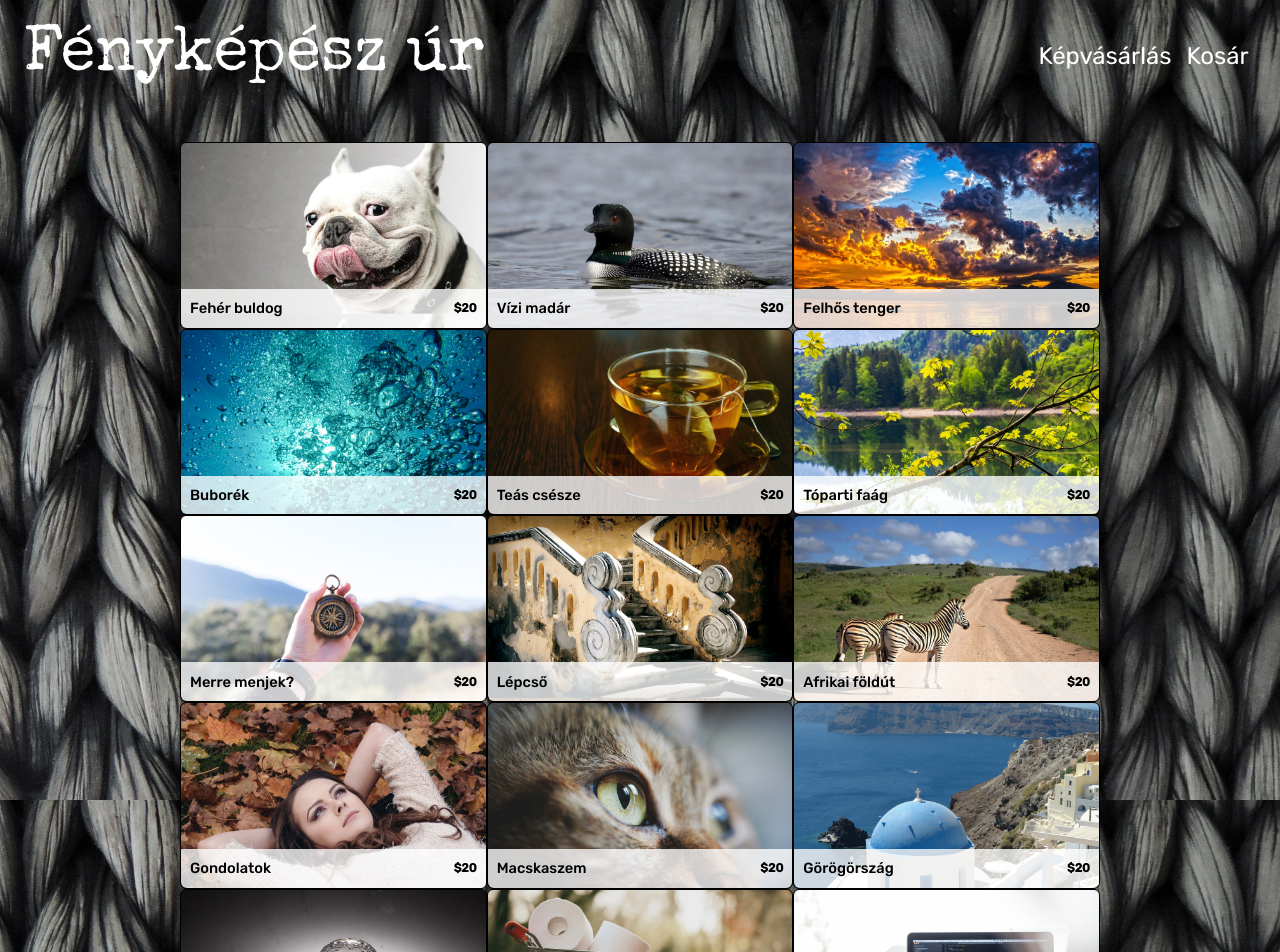
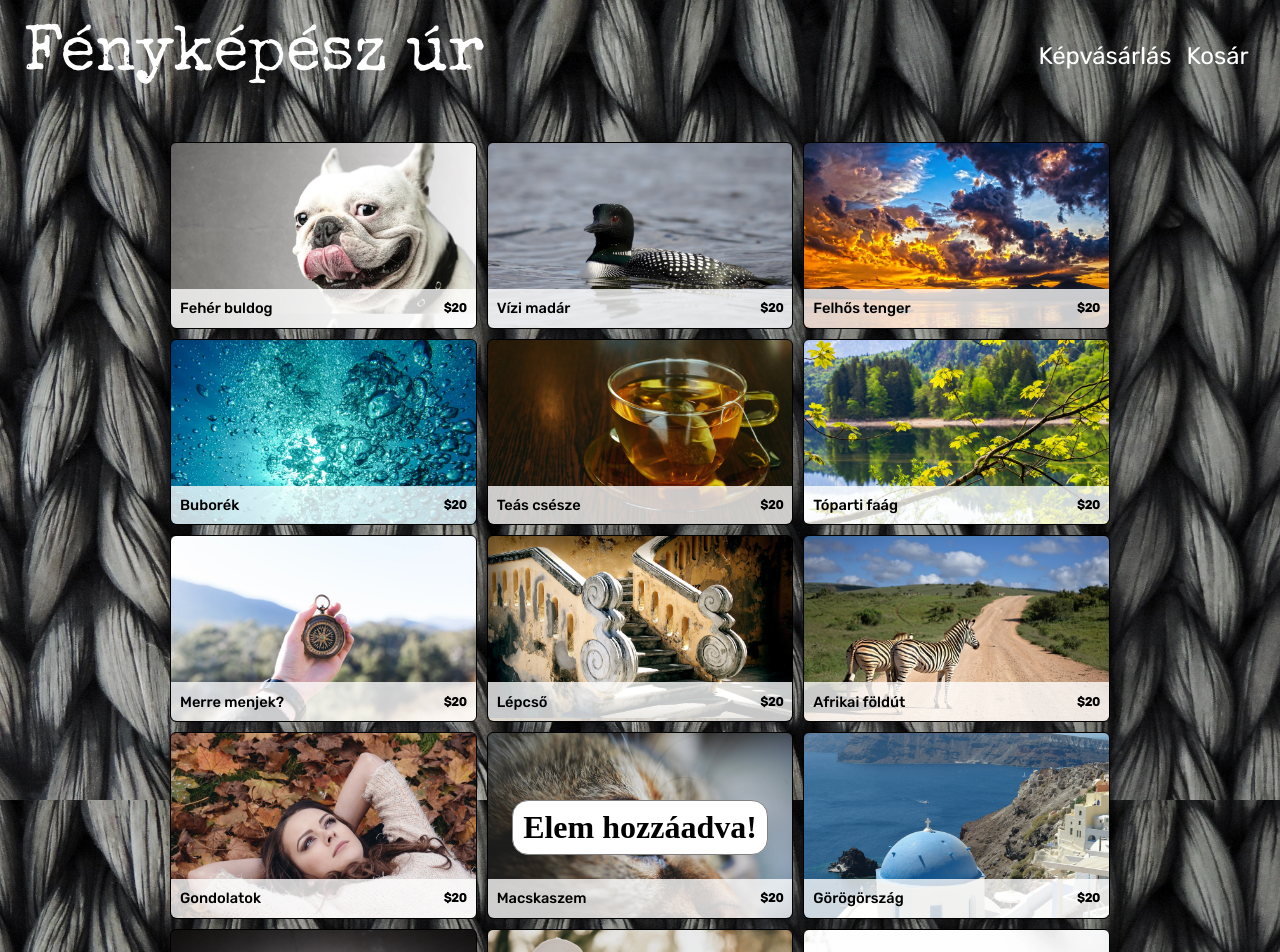
Before and after one commit to 0324bence/portfolio-example, a SvelteKit app: page /Gallery in a window 1280 px wide. Shown: the top 952 px of the page. Built offline with nearby package versions, Linux system fonts and the light colour scheme; a web font is replaced by a local one; what svelte-persisted-store would draw is missing.

Commit message:
LAst minute changes

```diff
--- a/src/routes/Gallery/+page.svelte
+++ b/src/routes/Gallery/+page.svelte
@@ -6,11 +6,17 @@
 
     function addToBasket(entry: object) {
         basket.update((item: any) => [...item, entry]);
+        showNoti = true;
+        setTimeout(() => {
+            showNoti = false;
+        }, 1000);
     }
 
     const dataPromise = fetch(`${base}/photos.json`).then(res => res.json());
 
     let bgColor = `url(${base}/images/background.webp)`;
+
+    let showNoti = false;
 </script>
 
 <svelte:head>
@@ -25,13 +31,36 @@
             <p>Loading...</p>
         {:then data}
             {#each data as item}
-                <Card imageID={item.id} title={item.title} price={item.price} image={item.image} />
+                <Card title={item.title} price={item.price} image={item.image} click={() => addToBasket(item)} />
             {/each}
         {/await}
     </div>
 </div>
+<div class="notification {showNoti ? 'shown' : ''}">
+    <h1>Elem hozzáadva!</h1>
+</div>
 
 <style lang="scss">
+    .notification {
+        position: fixed;
+        bottom: 0;
+        left: 50%;
+        transform: translateX(-50%) translateY(100%);
+        transition: transform 0.2s ease-in-out;
+        background-color: white;
+        border: 1px solid gray;
+        border-radius: 1rem;
+        width: 20%;
+        padding: 0.5rem;
+        display: flex;
+        align-items: center;
+        justify-content: center;
+
+        &.shown {
+            transform: translateX(-50%) translateY(-50%);
+        }
+    }
+
     @media (min-width: 6px) {
         .body {
             width: 90vw;
@@ -60,6 +89,7 @@
         align-content: flex-start;
         justify-content: center;
         flex-wrap: wrap;
+        gap: 10px;
 
         height: 100vh;
         margin-left: auto;
```
Also changed, not shown: src/routes/basket/+page.svelte (+21 -3 lines).
